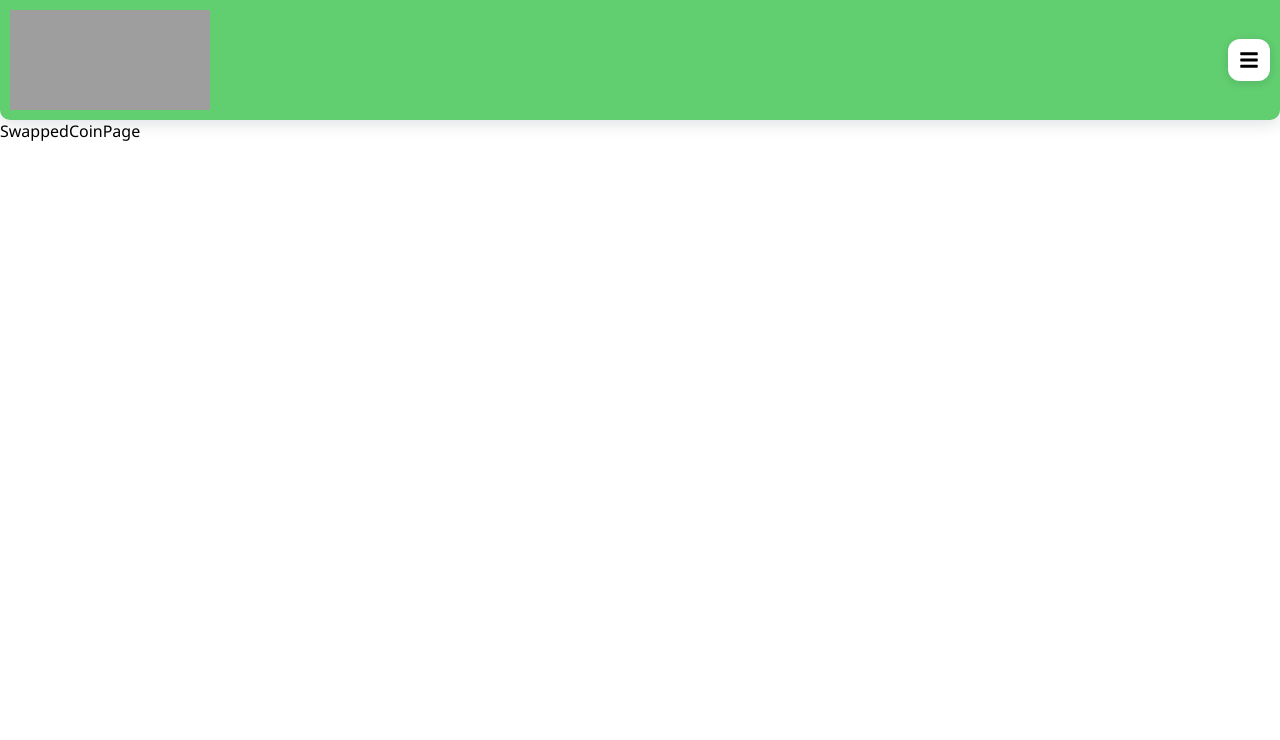
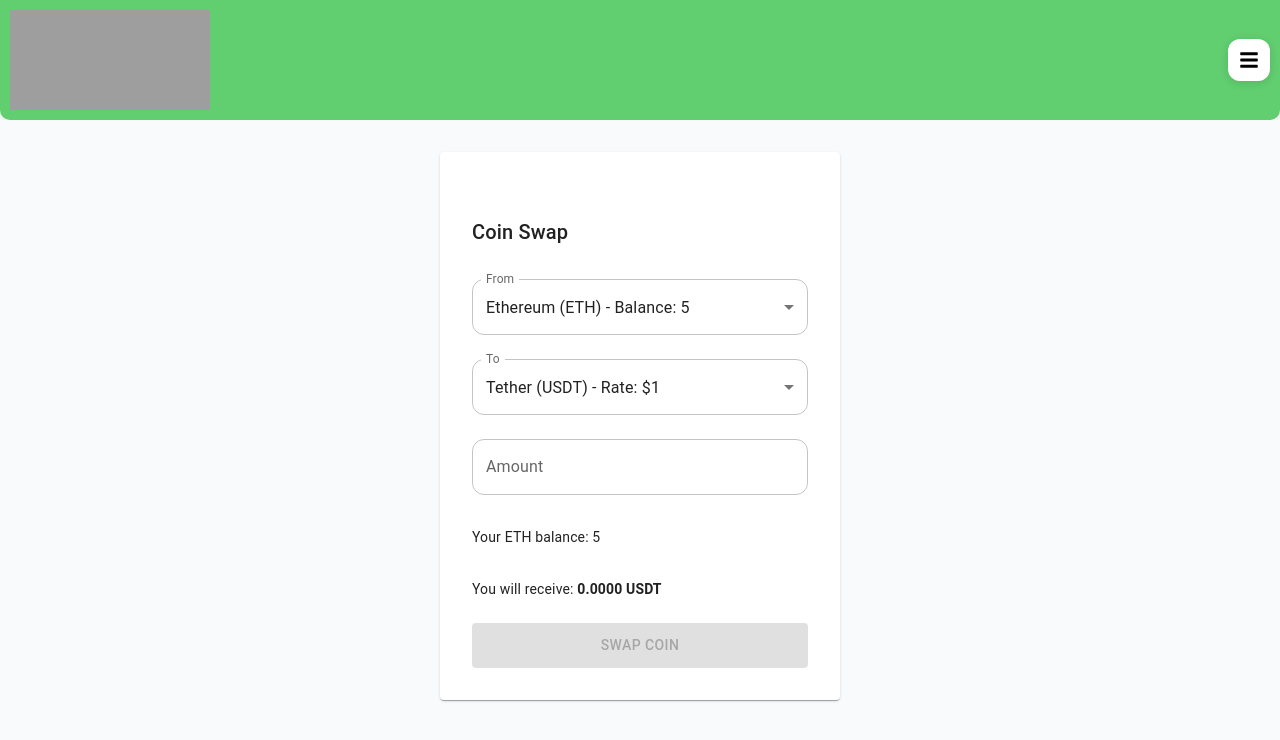
Before and after one commit to Omekagu/thunder, a Next.js app: page /admin/SwappedCoinPage in a window 1280 px wide. Shown: the top 740 px of the page. Built offline with nearby package versions, Linux system fonts and the light colour scheme; grey boxes are pictures that could not be loaded.

Commit message:
swapped coin page completed

```diff
--- a/src/pages/admin/SwappedCoinPage.jsx
+++ b/src/pages/admin/SwappedCoinPage.jsx
@@ -1,11 +1,120 @@
-import React from 'react'
+'use client'
+
+import { useState, useEffect } from 'react'
+import {
+  Box,
+  Typography,
+  Paper,
+  TextField,
+  MenuItem,
+  Button
+} from '@mui/material'
 import AdminHeader from '../../Components/Admin/AdminHeader'
 
-export default function SwappedCoinPage () {
+const coins = [
+  { symbol: 'ETH', name: 'Ethereum', balance: 5, rate: 3000 },
+  { symbol: 'BNB', name: 'Binance Coin', balance: 10, rate: 200 },
+  { symbol: 'USDT', name: 'Tether', balance: 15, rate: 1 },
+  { symbol: 'BTC', name: 'Bitcoin', balance: 2, rate: 60000 }
+]
+
+export default function SwapPage () {
+  const [fromCoin, setFromCoin] = useState('ETH')
+  const [toCoin, setToCoin] = useState('USDT')
+  const [amount, setAmount] = useState('')
+  const [receiveAmount, setReceiveAmount] = useState(0)
+
+  useEffect(() => {
+    const from = coins.find(c => c.symbol === fromCoin)
+    const to = coins.find(c => c.symbol === toCoin)
+
+    if (from && to && amount && from.symbol !== to.symbol) {
+      const usdValue = parseFloat(amount) * from.rate
+      const targetAmount = usdValue / to.rate
+      setReceiveAmount(targetAmount)
+    } else {
+      setReceiveAmount(0)
+    }
+  }, [amount, fromCoin, toCoin])
+
+  const handleSwap = () => {
+    alert(
+      `Swapped ${amount} ${fromCoin} to ${receiveAmount.toFixed(4)} ${toCoin}`
+    )
+  }
+
   return (
-    <div>
+    <>
       <AdminHeader />
-      SwappedCoinPage
-    </div>
+      <Box className='page'>
+        <Paper className='swapBox'>
+          <Typography variant='h6' gutterBottom>
+            Coin Swap
+          </Typography>
+
+          <TextField
+            select
+            label='From'
+            value={fromCoin}
+            onChange={e => setFromCoin(e.target.value)}
+            fullWidth
+            className='selectInput'
+          >
+            {coins.map(coin => (
+              <MenuItem key={coin.symbol} value={coin.symbol}>
+                {coin.name} ({coin.symbol}) - Balance: {coin.balance}
+              </MenuItem>
+            ))}
+          </TextField>
+
+          <TextField
+            select
+            label='To'
+            value={toCoin}
+            onChange={e => setToCoin(e.target.value)}
+            fullWidth
+            className='selectInput'
+          >
+            {coins.map(coin => (
+              <MenuItem key={coin.symbol} value={coin.symbol}>
+                {coin.name} ({coin.symbol}) - Rate: ${coin.rate}
+              </MenuItem>
+            ))}
+          </TextField>
+
+          <TextField
+            label='Amount'
+            type='number'
+            value={amount}
+            onChange={e => setAmount(e.target.value)}
+            fullWidth
+            className='amountInput'
+          />
+
+          <Typography variant='body2' style={{ marginTop: '0.5rem' }}>
+            Your {fromCoin} balance:{' '}
+            {coins.find(c => c.symbol === fromCoin)?.balance}
+          </Typography>
+
+          <Typography variant='body2' style={{ marginTop: '0.5rem' }}>
+            You will receive:{' '}
+            <strong>
+              {receiveAmount.toFixed(4)} {toCoin}
+            </strong>
+          </Typography>
+
+          <Button
+            variant='contained'
+            color='primary'
+            fullWidth
+            className='swapButton'
+            onClick={handleSwap}
+            disabled={!amount || fromCoin === toCoin}
+          >
+            Swap coin
+          </Button>
+        </Paper>
+      </Box>
+    </>
   )
 }
--- /dev/null
+++ b/src/scss/Admin/_swappedCoinpage.scss
@@ -0,0 +1,62 @@
+// File: styles/Swap.module.scss
+
+.page {
+  padding: 2rem;
+  background-color: #f8fafc;
+  min-height: 100vh;
+  display: flex;
+  justify-content: center;
+  align-items: flex-start;
+
+  @media (max-width: 600px) {
+    padding: 1rem;
+  }
+}
+
+.title {
+  margin-bottom: 1.5rem;
+  font-weight: 600;
+  color: #222;
+  text-align: center;
+}
+
+.swapBox {
+  width: 100%;
+  max-width: 400px;
+  padding: 2rem;
+  background: #ffffff;
+  border-radius: 16px;
+  box-shadow: 0 8px 24px rgba(0, 0, 0, 0.05);
+  display: flex;
+  flex-direction: column;
+  gap: 1.5rem;
+  transition: all 0.3s ease;
+
+  @media (max-width: 400px) {
+    padding: 1.2rem;
+    gap: 1rem;
+  }
+}
+
+.selectInput,
+.amountInput {
+  .MuiInputBase-root {
+    border-radius: 12px;
+  }
+}
+
+.swapButton {
+  height: 45px;
+  font-weight: 600;
+  border-radius: 12px;
+  background-color: #1e40af;
+
+  &:hover {
+    background-color: #1e3a8a;
+  }
+
+  &:disabled {
+    background-color: #cbd5e1;
+    color: #475569;
+  }
+}
--- a/src/scss/index.scss
+++ b/src/scss/index.scss
@@ -38,6 +38,7 @@
 @use './Admin/Components/kycManagementComp';
 @use './Admin/buyStatus';
 @use './Admin/createBuyCoinPage';
+@use './Admin/swappedCoinpage';
 
 // 🔴 Move all @import *after* @use
 @use './Base/base' as base;
```
